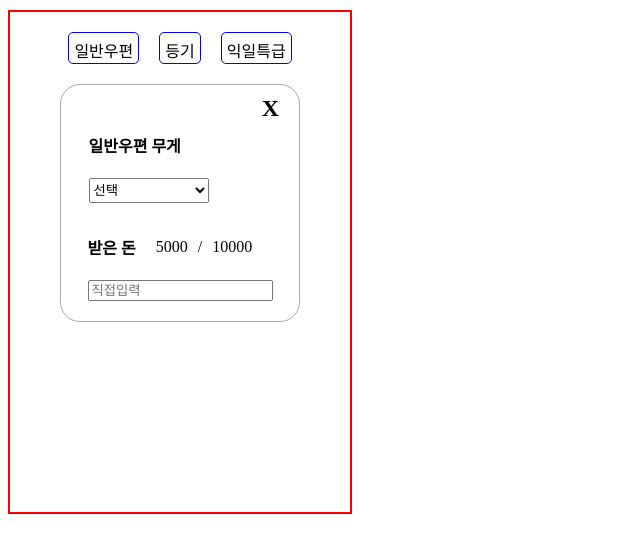
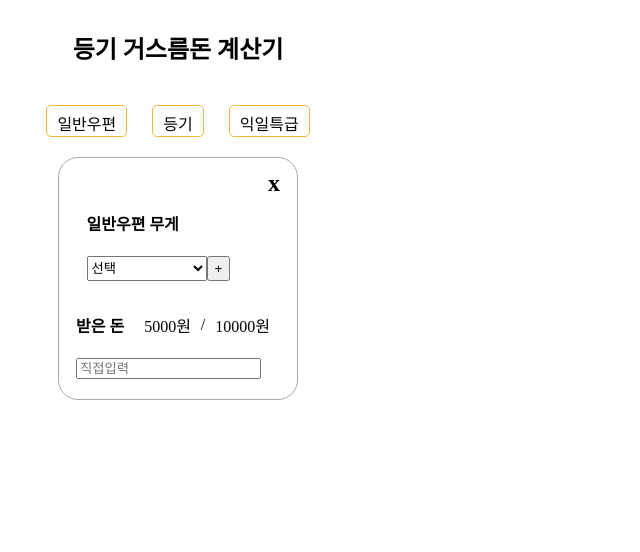
Before and after one commit to kimoony/change_calculator, a React (Create React App) app: page / in a window 1280 px wide. Both pictures are taken after a click on the element "일반우편". Shown: the top 552 px of the page, without its empty margins (0-640 px from the left). Built offline with nearby package versions, Linux system fonts and the light colour scheme.

Commit message:
1차 스타일 적용

```diff
--- a/public/index.html
+++ b/public/index.html
@@ -2,7 +2,7 @@
 <html lang="en">
   <head>
     <meta charset="utf-8" />
-    <link rel="icon" href="%PUBLIC_URL%/favicon.ico" />
+    <!-- <link rel="icon" href="%PUBLIC_URL%/favicon.ico" /> -->
     <meta name="viewport" content="width=device-width, initial-scale=1" />
     <meta name="theme-color" content="#000000" />
     <meta
@@ -24,7 +24,7 @@
       work correctly both with client-side routing and a non-root public URL.
       Learn how to configure a non-root public URL by running `npm run build`.
     -->
-    <title>React App</title>
+    <title>거스름 돈 계산 App</title>
   </head>
   <body>
     <noscript>You need to enable JavaScript to run this app.</noscript>
--- a/src/App.js
+++ b/src/App.js
@@ -9,35 +9,39 @@ function App() {
   const [typeChecked, setTypeChecked] = useState("");
   const [weightValue, setWeightValue] = useState(null);
   const [cash, setCash] = useState(null);
+  const [changeCash, setChangeCash] = useState(0);
 
-  const onClickClear = () => {
+  // 초기화
+  const onClickReset = () => {
     setWeightValue(null);
     setCash(null);
     setTypeChecked("");
     setWeightShow(false);
+    setChangeCash(0);
   };
 
   return (
-    <section className="body">
-      <TopMenu
-        setWeightShow={setWeightShow}
-        typeChecked={typeChecked}
-        setTypeChecked={setTypeChecked}
-      />
+    <section className="mainBox">
+      <h1>등기 거스름돈 계산기</h1>
+      <TopMenu setWeightShow={setWeightShow} setTypeChecked={setTypeChecked} />
       {weightShow === true ? (
         <WeightNCharge
-          setWeightShow={setWeightShow}
           typeChecked={typeChecked}
           clickWeightValue={setWeightValue}
           setCash={setCash}
+          onClickReset={onClickReset}
         />
       ) : null}
-      {weightValue !== null || cash !== null ? (
-        <div>
-          <CalculatedValue weightValue={Number(weightValue)} cash={cash} />
-          <button onClick={onClickClear}>초기화</button>
-        </div>
-      ) : null}
+      <section className="changeCashBox">
+        {weightValue !== null || cash !== null ? (
+          <CalculatedValue
+            weightValue={Number(weightValue)}
+            cash={cash}
+            changeCash={changeCash}
+            setChangeCash={setChangeCash}
+          />
+        ) : null}
+      </section>
     </section>
   );
 }
--- a/src/components/CalculatedValue.js
+++ b/src/components/CalculatedValue.js
@@ -1,8 +1,6 @@
-import React, { useState } from "react";
+import "../style/CalculatedValue.css";
 
-function CalculatedValue({ weightValue, cash }) {
-  const [changeCash, setChangeCash] = useState(0);
-
+function CalculatedValue({ weightValue, cash, changeCash, setChangeCash }) {
   const resultValue = () => {
     setChangeCash(cash - weightValue);
     console.log(typeof cash);
@@ -11,17 +9,18 @@ function CalculatedValue({ weightValue, cash }) {
   };
 
   return (
-    <div>
-      {cash}-{weightValue}
-      <button onClick={resultValue}>계산</button>
+    <section className="valueBox">
       <div>
-        {changeCash > 0 ? (
-          <h3>{changeCash}</h3>
-        ) : (
-          <h5>받은 돈을 압력 또는 확인해주세요!</h5>
-        )}
+        <h2>등기비용: {weightValue} 원</h2>
+        {cash !== null ? <h2>받은비용: {cash} 원</h2> : null}
       </div>
-    </div>
+      <div className="resultBox">
+        <button className="resultBtn" onClick={resultValue}>
+          계산
+        </button>
+      </div>
+      {changeCash > 0 ? <h1 className="changeCash">{changeCash} 원</h1> : ""}
+    </section>
   );
 }
 
--- a/src/components/ReceiveCash.js
+++ b/src/components/ReceiveCash.js
@@ -7,11 +7,11 @@ function ReceiveCash({ setCash }) {
       <div className="cashCharge">
         <h4>받은 돈</h4>
         <div id="fiveThousand" onClick={() => setCash(5000)}>
-          5000
+          5000원
         </div>
         <div>/</div>
         <div id="tenThousand" onClick={() => setCash(10000)}>
-          10000
+          10000원
         </div>
       </div>
       <input type="number" placeholder="직접입력" onChange={onChaneValue} />
--- a/src/components/TopMenu.js
+++ b/src/components/TopMenu.js
@@ -1,7 +1,7 @@
 import React from "react";
 import "../style/TopMenu.css";
 
-function TopMenu({ setWeightShow, typeChecked, setTypeChecked }) {
+function TopMenu({ setWeightShow, setTypeChecked }) {
   return (
     <section className="postType">
       <div
--- a/src/components/WeightNCharge.js
+++ b/src/components/WeightNCharge.js
@@ -6,20 +6,21 @@ import FastRegisterWeight from "./weightType/FastRegisterWeight";
 import ReceiveCash from "./ReceiveCash";
 
 function WeightNCharge({
-  setWeightShow,
   typeChecked,
   clickWeightValue,
   setCash,
+  onClickReset,
 }) {
-  const closeWeightCharge = () => setWeightShow(false);
-
   return (
     <section className="postWeightCharge">
-      <h2 className="closeBtn" onClick={closeWeightCharge}>
-        X
+      <div className="closeBox">
+        <h2 className="closeBtn" onClick={onClickReset}>
+          x
         </h2>
+      </div>
       <section className="postWeight">
         <h4>{typeChecked} 무게</h4>
+        <div className="selectBox">
           {typeChecked === "일반우편" ? (
             <PostWeight clickWeightValue={clickWeightValue} />
           ) : typeChecked === "등기" ? (
@@ -27,6 +28,8 @@ function WeightNCharge({
           ) : typeChecked === "익일특급" ? (
             <FastRegisterWeight clickWeightValue={clickWeightValue} />
           ) : null}
+          <button className="addBtn">+</button>
+        </div>
       </section>
       <section className="postCharge">
         <ReceiveCash setCash={setCash} />
--- a/src/style/App.css
+++ b/src/style/App.css
@@ -1,9 +1,9 @@
-.body {
+.mainBox {
   margin-top: 10px;
   width: 340px;
   height: 500px;
   display: flex;
   align-items: center;
-  border: 2px solid red;
   flex-direction: column;
+  transition: all 0.5s ease;
 }
--- /dev/null
+++ b/src/style/CalculatedValue.css
@@ -0,0 +1,25 @@
+.valueBox {
+  display: flex;
+  flex-direction: column;
+}
+.resultBox {
+  display: flex;
+  justify-content: flex-end;
+}
+.resultBtn {
+  border: 1px solid rgb(246, 181, 61);
+  padding: 5px 10px;
+  font-size: 15px;
+  border-radius: 10px;
+  background-color: #fff;
+  &:hover {
+    background-color: rgb(246, 181, 61);
+    color: #fff;
+    transition: all 0.1s ease;
+  }
+}
+
+.changeCash {
+  align-self: self-end;
+  font-size: 40px;
+}
--- a/src/style/TopMenu.css
+++ b/src/style/TopMenu.css
@@ -4,12 +4,17 @@
   justify-content: center;
   margin-top: 20px;
 }
-.postType div {
-  border: 1px solid blue;
+.type {
+  border: 1px solid rgb(246, 181, 61);
   border-radius: 5px;
   height: 20px;
-  padding: 5px;
+  padding: 5px 10px;
+  &:hover {
+    background-color: rgb(246, 181, 61);
+    color: #fff;
+    transition: all 0.1s ease;
+  }
 }
 .type:nth-child(2) {
-  margin: 0 20px;
+  margin: 0 25px;
 }
--- a/src/style/WeightNCharge.css
+++ b/src/style/WeightNCharge.css
@@ -1,7 +1,15 @@
+.closeBox {
+  width: 90%;
+  display: flex;
+  justify-content: flex-end;
+}
 .closeBtn {
-  align-self: flex-end;
-  padding-right: 20px;
-  margin-top: 10px;
+  margin: 10px 0 20px 0;
+  padding: 2.5px 5px;
+  &:hover {
+    color: orangered;
+    cursor: pointer;
+  }
 }
 
 .postWeightCharge {
@@ -26,6 +34,9 @@
 .postWeight h4 {
   margin-right: 28px;
 }
+.selectBox {
+  display: flex;
+}
 #weight {
   width: 120px;
   height: 25px;
```
Lines whose indentation alone changed are shown as unchanged.
